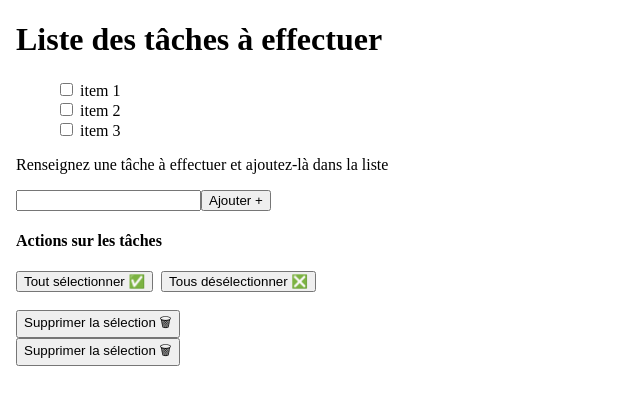
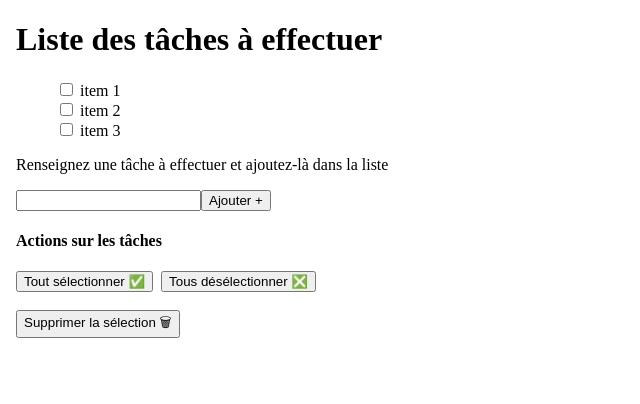
Before and after one commit to didYeah/todolist, an Angular app: page / in a window 1280 px wide. Shown: the top 404 px of the page, without its empty margins (0-640 px from the left). Built offline with nearby package versions, Linux system fonts and the light colour scheme.

Commit message:
Update 202306021453

```diff
--- a/src/app/app.component.html
+++ b/src/app/app.component.html
@@ -8,7 +8,6 @@
 </head>
 <body>
 <app-list></app-list>
-<app-deleteltem></app-deleteltem>
 
 </body>
 </html>
--- a/src/app/deleteltem/deleteltem.component.ts
+++ b/src/app/deleteltem/deleteltem.component.ts
@@ -8,12 +8,14 @@ import { Component, OnInit, Input, Output, EventEmitter } from '@angular/core';
 export class DeleteltemComponent implements OnInit {
 
   @Input() allItems: [string, boolean][] = [];
-  @Output() updateItems = new EventEmitter<[string, boolean][]>(); // Variable d'entrée de type tableau de tuples de string et boolean
+  @Output() updateItems :EventEmitter<[string, boolean][]> = new EventEmitter<[string, boolean][]>(); // Variable d'entrée de type tableau de tuples de string et boolean
 
   deleteSelected() {
-    this.allItems = this.allItems.filter(item => !item[1] === false); // Filtrer les objets avec la valeur booléenne false
+    this.allItems = this.allItems.filter(([_,selected]) => selected === false); // Filtrer les objets avec la valeur booléenne false
     this.updateItems.emit(this.allItems);
   }
+
+
 
   constructor() { }
 
--- a/src/app/list/list.component.ts
+++ b/src/app/list/list.component.ts
@@ -25,8 +25,9 @@ export class ListComponent implements OnInit {
     this.items = itemList;
   }
 
-  updateItems =(event: [string, boolean][]): void =>{ // Mise à jour des tous les items sélectionnés
-    this.updateItems(event);
+  updateItems =(items: [string, boolean][]): void =>{ // Mise à jour des tous les items sélectionnés
+    //this.updateItems(items);
+    this.items = items;
   }
 
   constructor() { }
```
